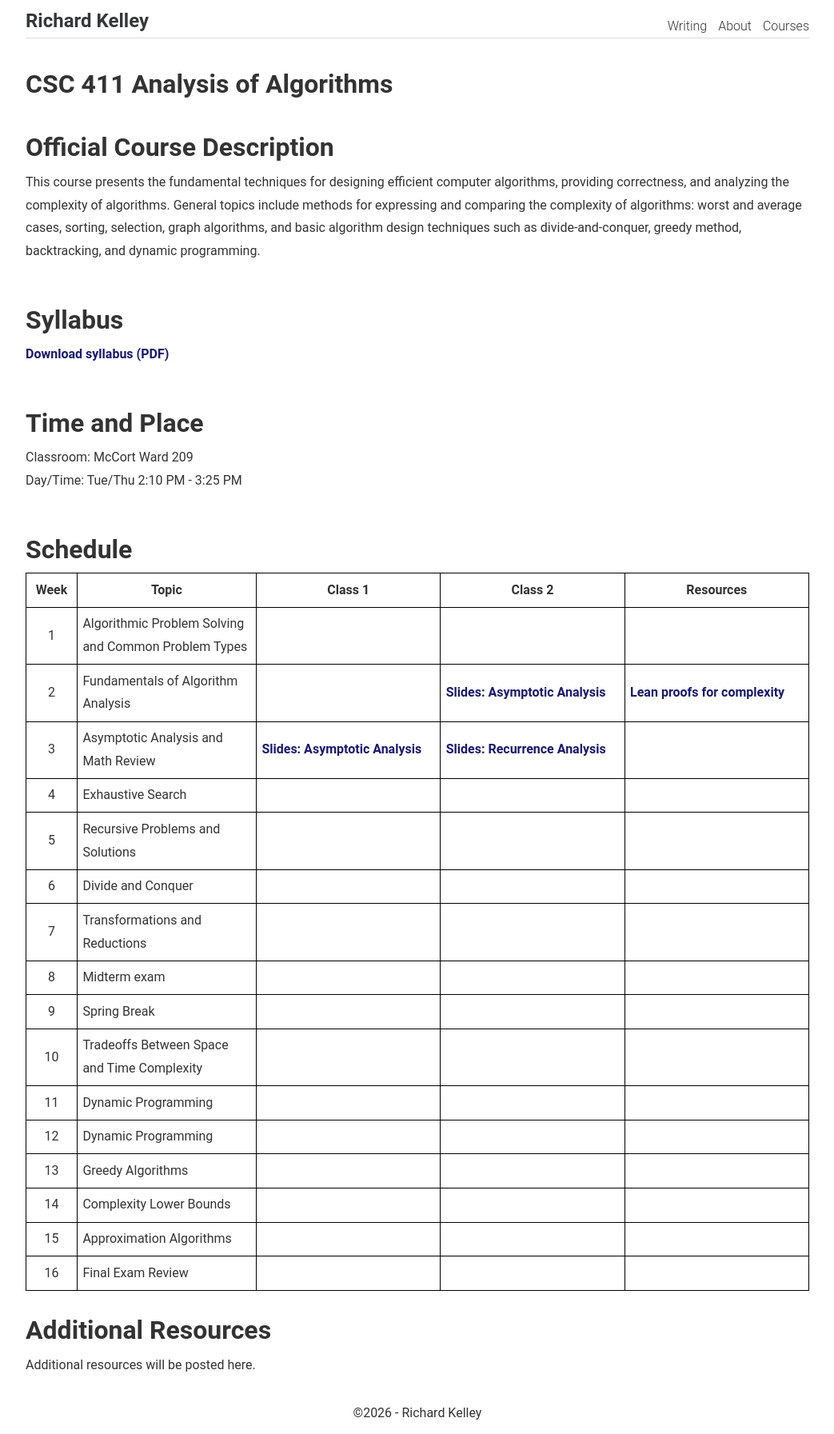
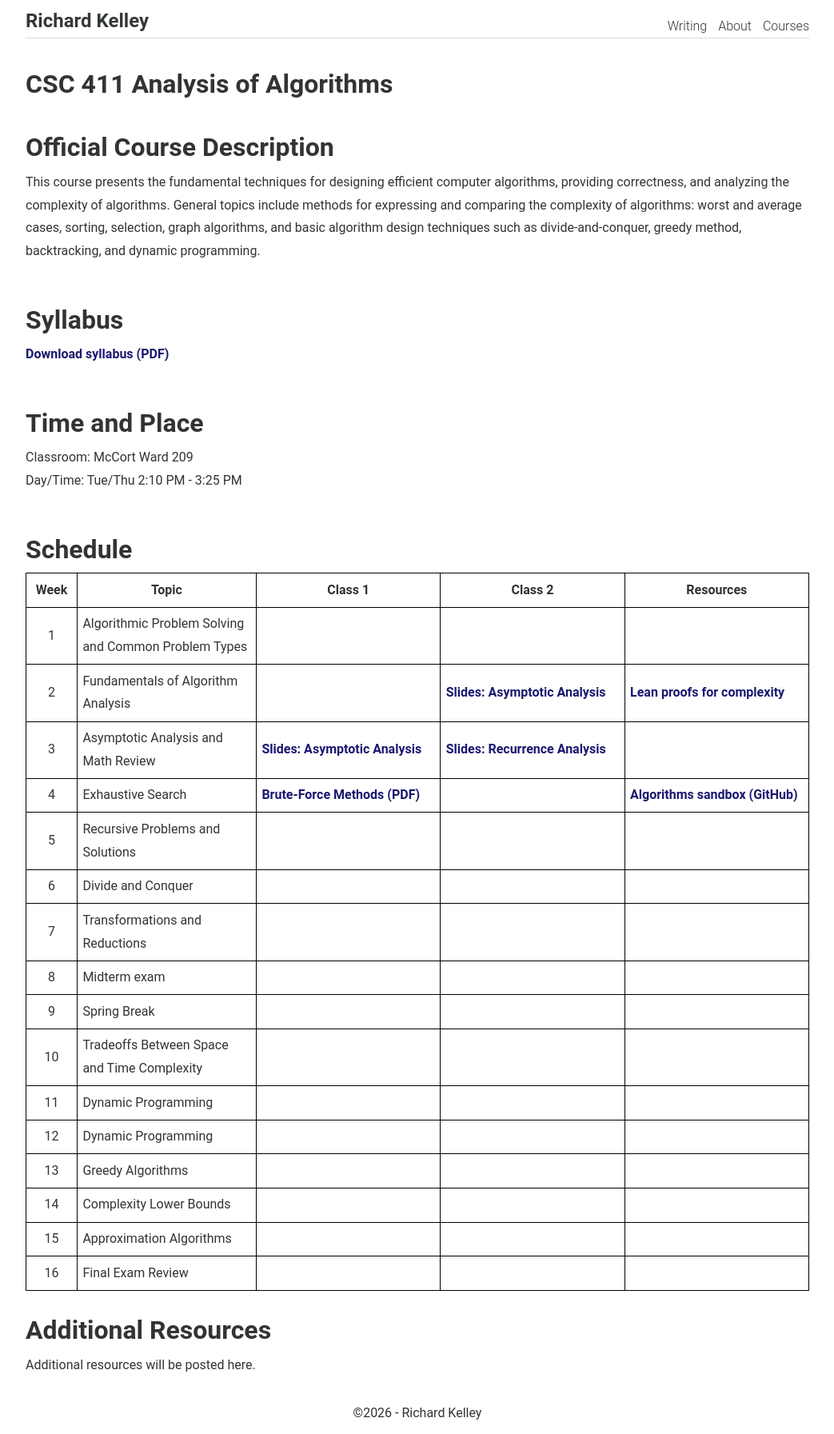
Before and after one commit to RichardKelley/richardkelley.github.io, a Jekyll site: the page built from csc411.md, in a window 1280 px wide. Shown: the whole page at 80% size, without its empty margins (118-1161 px from the left). Built offline with Jekyll 4.4.1, drawn with Linux system fonts in a browser that asks for light colours.

Commit message:
Added week 4 algorithms slides, moved some things around.

```diff
--- a/csc411.md
+++ b/csc411.md
@@ -14,7 +14,7 @@ This course presents the fundamental techniques for designing efficient computer
 
 ## Syllabus
 
-<a href="/CSC411_Syllabus_Spring2026.pdf" target="_blank">Download syllabus (PDF)</a>
+<a href="/CSC411_slides/CSC411_Syllabus_Spring2026.pdf" target="_blank">Download syllabus (PDF)</a>
 
 ## Time and Place
 
@@ -46,7 +46,7 @@ Day/Time: Tue/Thu 2:10 PM - 3:25 PM
       <td style="border: 1px solid #000; padding: 0.4em;">Fundamentals of Algorithm Analysis</td>
       <td style="border: 1px solid #000; padding: 0.4em;"></td>
       <td style="border: 1px solid #000; padding: 0.4em;">
-        <a href="/csc411-week-02.pdf" target="_blank">Slides: Asymptotic Analysis</a>
+        <a href="/CSC411_slides/csc411-week-02.pdf" target="_blank">Slides: Asymptotic Analysis</a>
       </td>
       <td style="border: 1px solid #000; padding: 0.4em;">
         <a href="https://github.com/RichardKelley/complexity_lean" target="_blank">Lean proofs for complexity</a>
@@ -56,19 +56,23 @@ Day/Time: Tue/Thu 2:10 PM - 3:25 PM
       <td style="border: 1px solid #000; padding: 0.4em; text-align: center; width: 4em;">3</td>
       <td style="border: 1px solid #000; padding: 0.4em;">Asymptotic Analysis and Math Review</td>
       <td style="border: 1px solid #000; padding: 0.4em;">
-        <a href="/csc411-week-02.pdf" target="_blank">Slides: Asymptotic Analysis</a>
+        <a href="/CSC411_slides/csc411-week-02.pdf" target="_blank">Slides: Asymptotic Analysis</a>
       </td>
       <td style="border: 1px solid #000; padding: 0.4em;">
-        <a href="/csc411-recursive-analysis.pdf" target="_blank">Slides: Recurrence Analysis</a>
+        <a href="/CSC411_slides/csc411-recursive-analysis.pdf" target="_blank">Slides: Recurrence Analysis</a>
       </td>
       <td style="border: 1px solid #000; padding: 0.4em;"></td>
     </tr>
     <tr>
       <td style="border: 1px solid #000; padding: 0.4em; text-align: center; width: 4em;">4</td>
       <td style="border: 1px solid #000; padding: 0.4em;">Exhaustive Search</td>
+      <td style="border: 1px solid #000; padding: 0.4em;">
+        <a href="/CSC411_slides/brute-force.pdf" target="_blank">Brute-Force Methods (PDF)</a>
+      </td>
       <td style="border: 1px solid #000; padding: 0.4em;"></td>
-      <td style="border: 1px solid #000; padding: 0.4em;"></td>
-      <td style="border: 1px solid #000; padding: 0.4em;"></td>
+      <td style="border: 1px solid #000; padding: 0.4em;">
+        <a href="https://github.com/RichardKelley/algorithms-sandbox" target="_blank">Algorithms sandbox (GitHub)</a>
+      </td>
     </tr>
     <tr>
       <td style="border: 1px solid #000; padding: 0.4em; text-align: center; width: 4em;">5</td>
```
Also changed, not shown: 7 other files.
